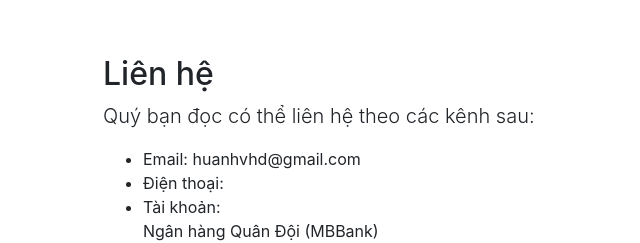
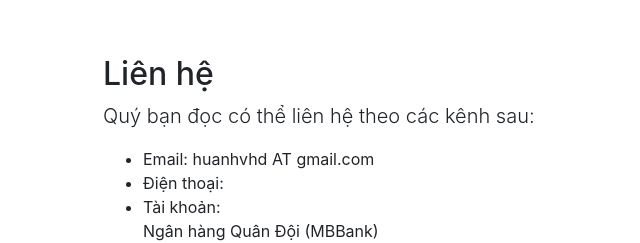
Before and after one commit to QuyVCD/quyvcd.github.io, a plain HTML site: page index.html in a window 1280 px wide. Shown: the part 1396-1639 px from the top of the page, 172-812 px from the left. Drawn offline with Linux system fonts and the light colour scheme.

Commit message:
update email to ignore auto scanning

```diff
--- a/index.html
+++ b/index.html
@@ -87,7 +87,7 @@
           <h2>Liên hệ</h2>
           <p class="lead">Quý bạn đọc có thể liên hệ theo các kênh sau:</p>
 		  <ul>
-            <li>Email: huanhvhd@gmail.com</li>
+            <li>Email: huanhvhd AT gmail.com</li>
             <li>Điện thoại: </li>
 			<li>Tài khoản:
 				<br/>Ngân hàng Quân Đội (MBBank)
```
